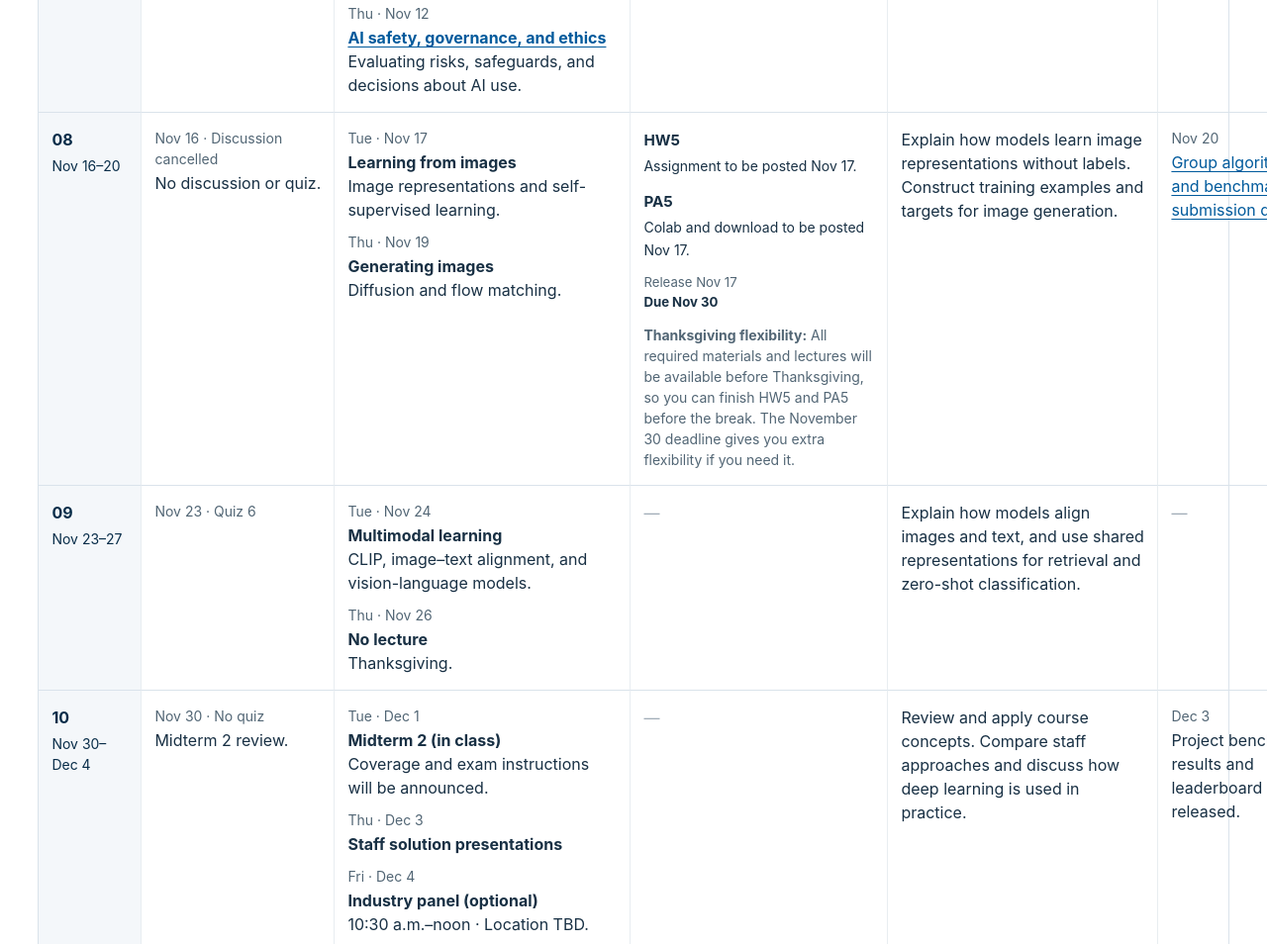
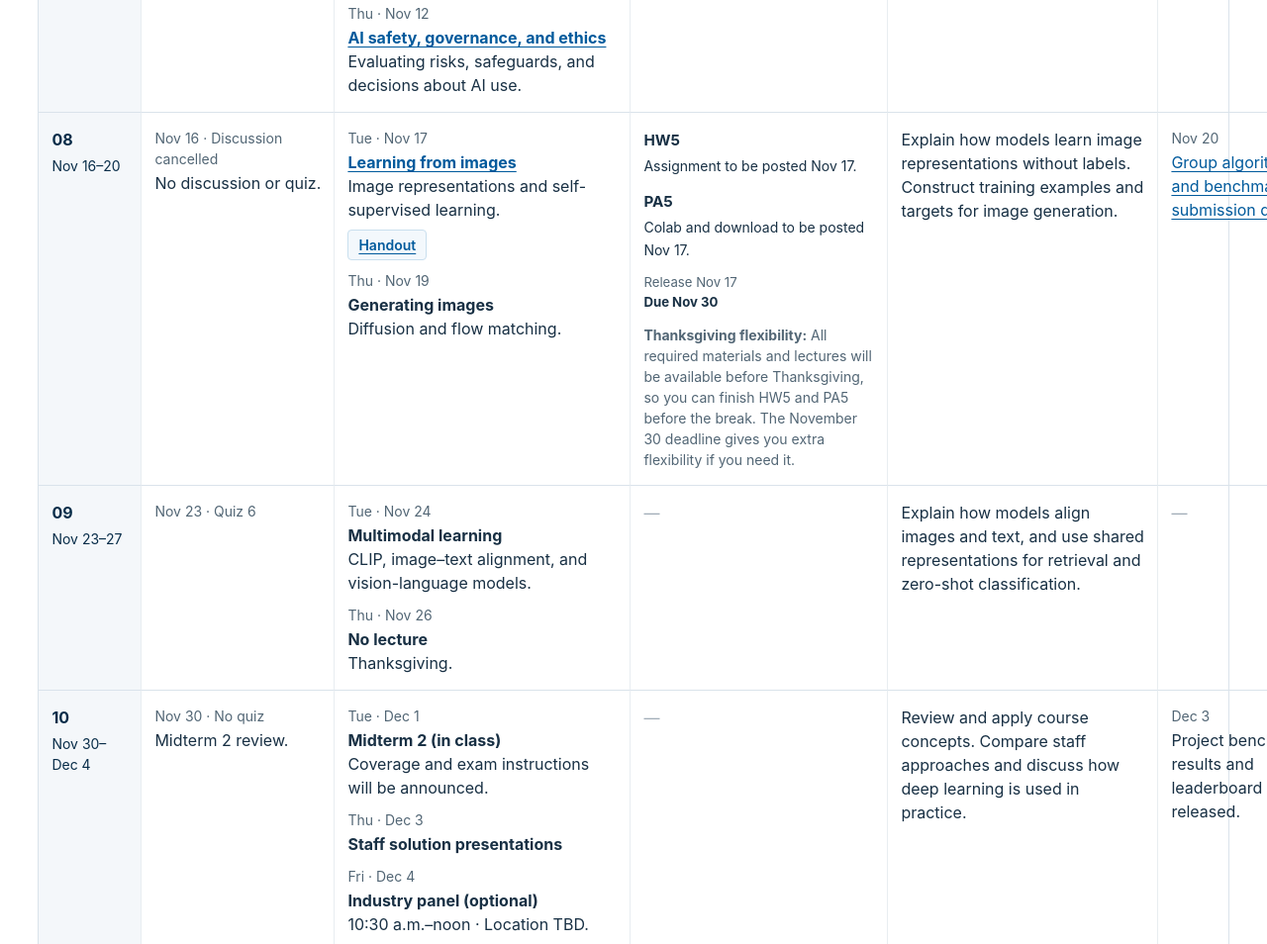
Before and after one commit to sadhikamalladi/cs151b-fa26, a plain HTML site: page index.html in a window 1280 px wide. Shown: the part 3638-4592 px from the top of the page at 99% size. Drawn offline with Linux system fonts and the light colour scheme.

Commit message:
Add November 17 lecture slides and handout

```diff
--- a/index.html
+++ b/index.html
@@ -407,7 +407,7 @@
               <tr>
                 <th scope="row">08<span>Nov 16–20</span></th>
                 <td data-label="Monday discussion / quiz"><p><span class="date">Nov 16 · Discussion cancelled</span>No discussion or quiz.</p></td>
-                <td data-label="Lectures and events"><p><span class="date">Tue · Nov 17</span><b>Learning from images</b><br />Image representations and self-supervised learning.</p><p><span class="date">Thu · Nov 19</span><b>Generating images</b><br />Diffusion and flow matching.</p></td>
+                <td data-label="Lectures and events"><p><span class="date">Tue · Nov 17</span><b><a href="https://drive.google.com/file/d/1ldEaV0J3EXbTAX7U1X9rDUUIgdr1vzBT/view?usp=share_link">Learning from images</a></b><br />Image representations and self-supervised learning.<span class="lecture-resources"><a href="https://drive.google.com/file/d/1CqN4TDWkAkBytK_8teUI06CMjZTMW34W/view?usp=share_link">Handout</a></span></p><p><span class="date">Thu · Nov 19</span><b>Generating images</b><br />Diffusion and flow matching.</p></td>
                 <td class="assignment-cell" data-label="Homework &amp; Programming Assignments"><div class="assignment-group"><strong>HW5</strong><div class="assignment-links">Assignment to be posted Nov 17.</div></div><div class="assignment-group"><strong>PA5</strong><div class="assignment-links">Colab and download to be posted Nov 17.</div></div><p class="assignment-dates">Release Nov 17<br /><strong>Due Nov 30</strong></p><p class="note"><strong>Thanksgiving flexibility:</strong> All required materials and lectures will be available before Thanksgiving, so you can finish HW5 and PA5 before the break. The November 30 deadline gives you extra flexibility if you need it.</p></td>
                 <td data-label="Weekly learning goal"><p>Explain how models learn image representations without labels. Construct training examples and targets for image generation.</p></td>
                 <td data-label="Project milestones"><p><span class="date">Nov 20</span><a href="project.html#dates">Group algorithm and benchmark submission due.</a></p></td>
```
